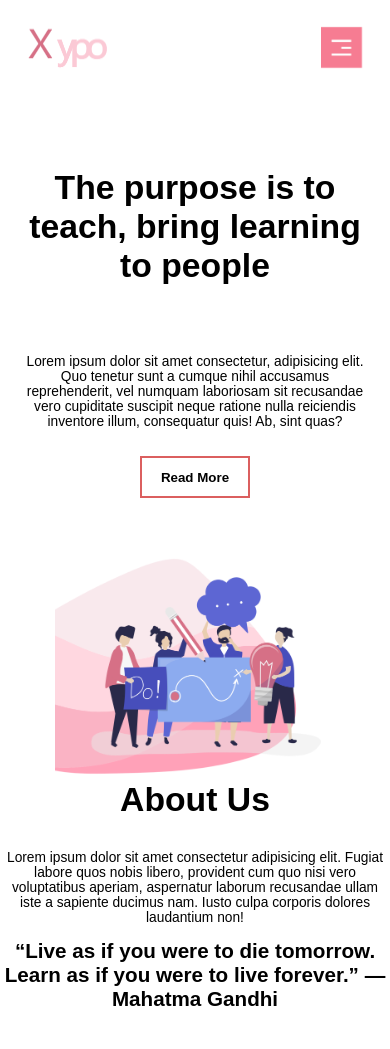
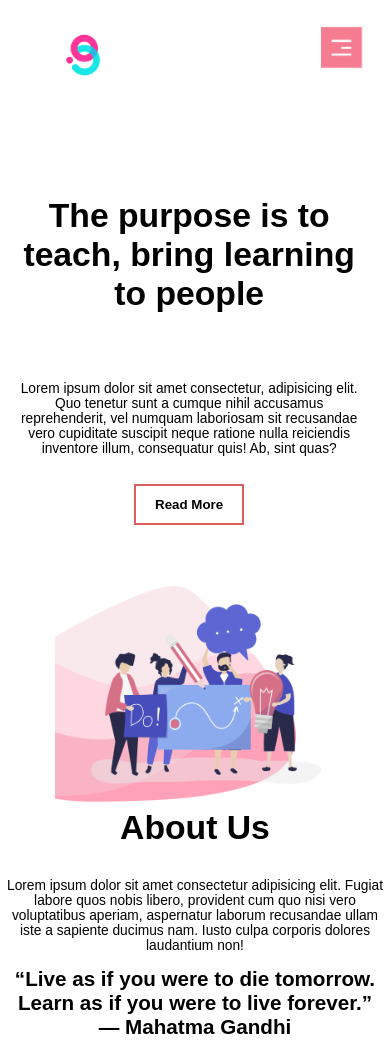
Before and after one commit to AyushAjay14/proton-web, a website: page public/index.html in a window 390 px wide. Shown: the top 1049 px of the page. Drawn offline with nearby package versions, Linux system fonts and the light colour scheme.

Commit message:
changing css

```diff
--- a/public/css/xypo.css
+++ b/public/css/xypo.css
@@ -14,9 +14,9 @@
 
 }
 .logo img{
-    margin-top: 2rem;
-    width: 6rem;
-    height: 4rem;
+    margin-top: 1rem;
+    width: 9rem;
+    height: 7rem;
 }
 #mymenu{
     height: 100vh;
@@ -197,15 +197,15 @@ h1{
     }
     .logo img{
         margin-top: 1rem;
-        width: 6rem;
-        height: 4rem;
+        width: 8rem;
+    height: 6rem;
     }
     .menu{
         top: 13px;
         right: 2rem;
     }
     .box{
-        width: 100%;
+        width: 97%;
         margin-top: 7rem;
         margin-left: 0rem;
         text-align: center;
@@ -215,7 +215,8 @@ h1{
     .about , #offer{
         margin-top: 4rem;
         text-align: center;
-        display: block;
+        align-items: center;
+        flex-direction: column;
         height: auto;
         margin-bottom: 3rem;
     }
@@ -226,15 +227,15 @@ h1{
         width: 100%;
     }
     .rightcol{
-        width: 100%;
+        width: 97%;
         text-align: center;
         padding: 0 ;
         margin:0;
     }
     .features{
-        display: block;
+        flex-direction: column;
         margin:0;
-        text-align: center;
+        align-items: center;
     }
     .courses{
         height: auto;
--- a/public/index.html
+++ b/public/index.html
@@ -5,7 +5,7 @@
     <meta charset="UTF-8">
     <meta http-equiv="X-UA-Compatible" content="IE=edge">
     <meta name="viewport" content="width=device-width, initial-scale=1.0">
-    <title>Xypo Web</title>
+    <title>Proton Web</title>
     <link rel="stylesheet" href="css/xypo.css">
 </head>
 
@@ -13,7 +13,7 @@
     <div class="container">
         <div class="navbar">
             <div class="logo">
-                <img src="./images/logo.png" alt="">
+                <img src="./images/logo_gsasset.png" alt="">
             </div>
             <ul class="navigation" id="mymenu">
                 <li><a href="">HOME</a></li>
```
Also changed, not shown: public/images/logo_gsasset.png (added).
